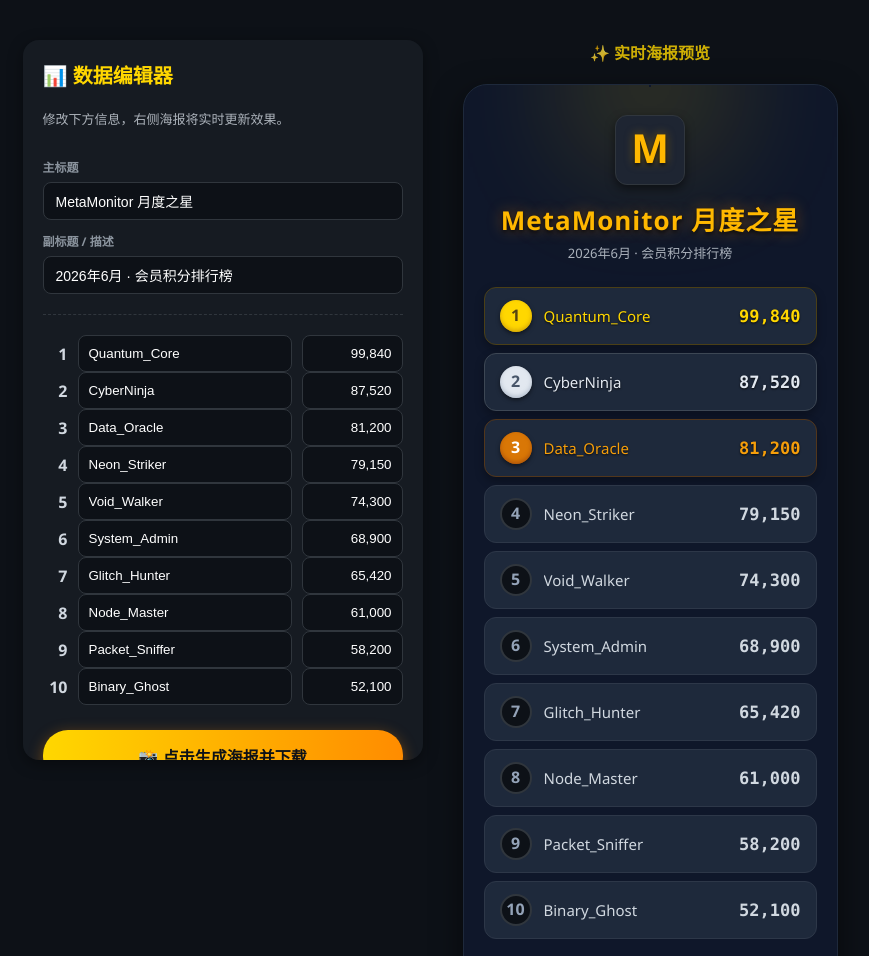
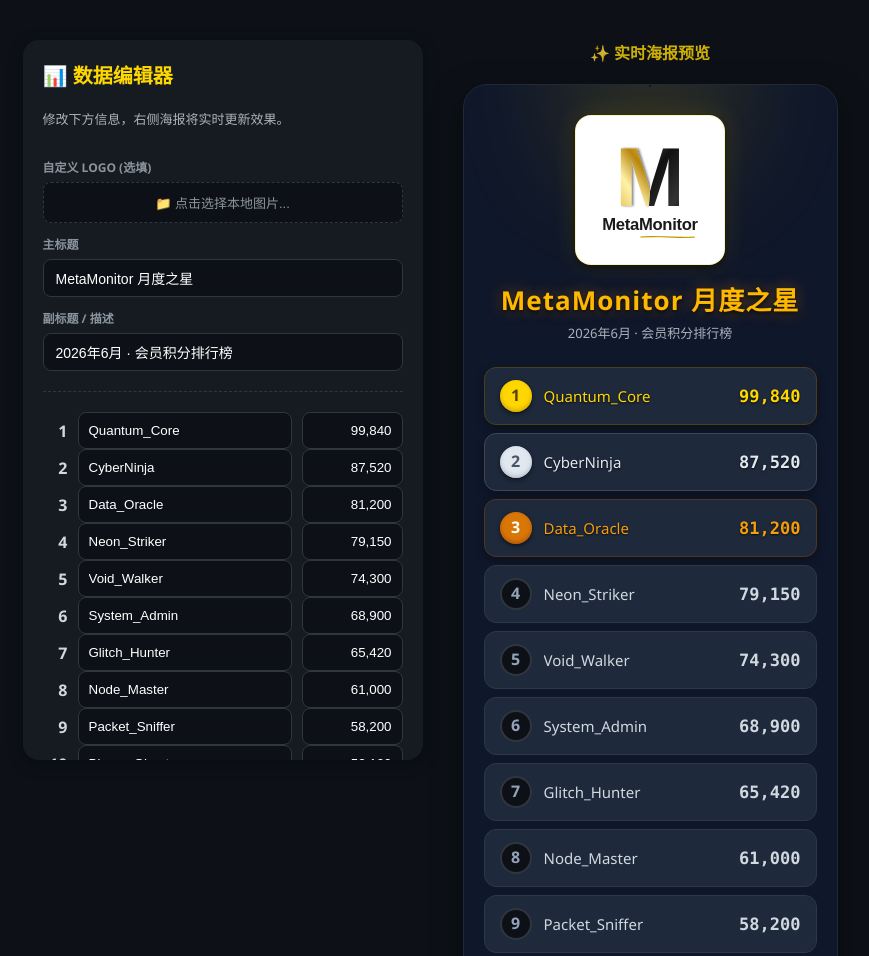
Before and after one commit to Bin-Jin/PaiMing, a plain HTML site: page index.html in a window 1280 px wide. Shown: the top 956 px of the page, without its empty margins (210-1079 px from the left). Drawn offline with nearby package versions, Linux system fonts and the light colour scheme.

Commit message:
Update index.html

```diff
--- a/index.html
+++ b/index.html
@@ -98,6 +98,39 @@
             border-color: #ffd700;
         }
 
+        /* 上传按钮样式 */
+        .upload-btn-wrapper {
+            position: relative;
+            overflow: hidden;
+            display: block;
+            width: 100%;
+        }
+        .upload-btn {
+            border: 1px dashed #30363d;
+            color: #8b949e;
+            background-color: #0d1117;
+            padding: 10px 12px;
+            border-radius: 8px;
+            font-size: 13px;
+            cursor: pointer;
+            text-align: center;
+            width: 100%;
+            transition: all 0.2s;
+        }
+        .upload-btn:hover {
+            border-color: #ffd700;
+            color: #ffd700;
+        }
+        .upload-btn-wrapper input[type=file] {
+            font-size: 100px;
+            position: absolute;
+            left: 0;
+            top: 0;
+            opacity: 0;
+            cursor: pointer;
+            height: 100%;
+        }
+
         .editor-row {
             display: flex;
             flex-direction: row;
@@ -186,32 +219,28 @@
             z-index: 1;
         }
 
-        /* M Logo */
+        /* 纯代码矢量重绘的完美 Logo 容器 */
         .poster-logo {
-            width: 70px;
-            height: 70px;
-            border-radius: 12px;
+            width: 150px;
+            height: 150px;
+            border-radius: 16px;
             margin: 0 auto 15px auto;
             position: relative;
-            background-color: #1e2532;
-            box-shadow: 0 4px 10px rgba(0, 0, 0, 0.5);
+            background-color: #ffffff; /* 完美契合白底Logo */
+            box-shadow: 0 4px 10px rgba(0, 0, 0, 0.5), 0 0 25px rgba(255, 215, 0, 0.15);
             display: flex;
             align-items: center;
             justify-content: center;
-            border: 1px solid #30363d;
+            border: 1px solid rgba(255, 215, 0, 0.3);
             z-index: 2;
+            padding: 10px;
+            overflow: hidden;
         }
 
-        .poster-logo::before {
-            content: 'M';
-            font-size: 40px;
-            font-weight: 900;
-            position: relative;
-            transform: translateY(-2px);
-            line-height: 1;
-            color: #ffb800;
-            text-shadow: 0 2px 4px rgba(0, 0, 0, 0.8), 0 0 10px rgba(184, 134, 11, 0.6);
-            z-index: 1;
+        .poster-logo img {
+            width: 100%;
+            height: 100%;
+            object-fit: contain; /* 保证上传的logo自适应并且不会被裁切 */
         }
 
         /* 海报标题 */
@@ -414,6 +443,13 @@
         <!-- 新增的主题编辑区域 -->
         <div class="editor-header-settings">
             <div class="setting-group">
+                <label>自定义 Logo (选填)</label>
+                <div class="upload-btn-wrapper">
+                    <button class="upload-btn" id="upload-btn-text">📁 点击选择本地图片...</button>
+                    <input type="file" id="logo-upload" accept="image/*" onchange="handleLogoUpload(event)">
+                </div>
+            </div>
+            <div class="setting-group">
                 <label>主标题</label>
                 <input type="text" id="input-main-title" value="MetaMonitor 月度之星" oninput="updatePosterHeader()">
             </div>
@@ -434,7 +470,55 @@
         <div class="poster-container" id="poster">
             <div class="poster-glow"></div>
 
-            <div class="poster-logo"></div>
+            <div class="poster-logo">
+                <!-- 纯代码 SVG 矢量复刻的黑金 3D Logo，解决所有跨域截屏黑屏问题 -->
+                <svg viewBox="0 0 200 180" width="100%" height="100%" xmlns="http://www.w3.org/2000/svg">
+                    <defs>
+                        <!-- 左侧：3D立体高光流光金渐变 -->
+                        <linearGradient id="logo-gold" x1="0%" y1="100%" x2="100%" y2="0%">
+                            <stop offset="0%" stop-color="#D4AF37" />
+                            <stop offset="30%" stop-color="#FFF2A8" />
+                            <stop offset="50%" stop-color="#B8860B" />
+                            <stop offset="80%" stop-color="#FDF1A9" />
+                            <stop offset="100%" stop-color="#D4AF37" />
+                        </linearGradient>
+
+                        <!-- 右侧：冷峻黑钛金属渐变 -->
+                        <linearGradient id="logo-dark" x1="0%" y1="0%" x2="100%" y2="100%">
+                            <stop offset="0%" stop-color="#E0E0E0" />
+                            <stop offset="30%" stop-color="#4A4A4A" />
+                            <stop offset="50%" stop-color="#111111" />
+                            <stop offset="80%" stop-color="#333333" />
+                            <stop offset="100%" stop-color="#0A0A0A" />
+                        </linearGradient>
+
+                        <!-- 裁剪遮罩：精巧的对角线切割，产生完美交织感 -->
+                        <clipPath id="clip-left">
+                            <polygon points="0,0 106,0 94,180 0,180" />
+                        </clipPath>
+                        <clipPath id="clip-right">
+                            <polygon points="106,0 200,0 200,180 94,180" />
+                        </clipPath>
+
+                        <!-- M字母交叠处的投影，增强 3D 感 -->
+                        <filter id="shadow-overlap" x="-20%" y="-20%" width="140%" height="140%">
+                            <feDropShadow dx="3" dy="0" stdDeviation="2" flood-color="#000" flood-opacity="0.5"/>
+                        </filter>
+                    </defs>
+
+                    <!-- 底层：右侧黑钛金属 M -->
+                    <text x="100" y="115" font-family="Arial, Helvetica, sans-serif" font-weight="900" font-size="130" text-anchor="middle" fill="url(#logo-dark)" clip-path="url(#clip-right)">M</text>
+
+                    <!-- 表层：左侧流光金 M，带有投影压在右侧上 -->
+                    <text x="100" y="115" font-family="Arial, Helvetica, sans-serif" font-weight="900" font-size="130" text-anchor="middle" fill="url(#logo-gold)" clip-path="url(#clip-left)" filter="url(#shadow-overlap)">M</text>
+
+                    <!-- 底部文字：MetaMonitor -->
+                    <text x="100" y="152" font-family="Arial, Helvetica, sans-serif" font-weight="900" font-size="26" text-anchor="middle" fill="#1a1a1a" letter-spacing="-0.5">MetaMonitor</text>
+
+                    <!-- 底部装饰线：完美复刻的渐变金线 -->
+                    <rect x="85" y="162" width="85" height="3" fill="url(#logo-gold)" />
+                </svg>
+            </div>
 
             <div class="poster-header">
                 <!-- 添加了 ID 以便 JavaScript 动态更新 -->
@@ -488,6 +572,25 @@
 
             document.getElementById('poster-main-title').innerText = mainTitle || ' ';
             document.getElementById('poster-sub-title').innerText = subTitle || ' ';
+        }
+
+        // 处理 Logo 上传
+        function handleLogoUpload(event) {
+            const file = event.target.files[0];
+            if (file) {
+                const reader = new FileReader();
+                reader.onload = function(e) {
+                    const logoContainer = document.querySelector('.poster-logo');
+                    // 替换原有 SVG，放入用户上传的图片 (Base64格式，完美兼容截图)
+                    logoContainer.innerHTML = `<img src="${e.target.result}" alt="Custom Logo">`;
+
+                    // 更新按钮提示文字
+                    document.getElementById('upload-btn-text').innerText = "✅ Logo 已更新 (点击可重传)";
+                    document.getElementById('upload-btn-text').style.color = "#ffd700";
+                    document.getElementById('upload-btn-text').style.borderColor = "#ffd700";
+                }
+                reader.readAsDataURL(file); // 读取为 Data URL 避免 html2canvas 跨域污染问题
+            }
         }
 
         // 实时更新列表
```
